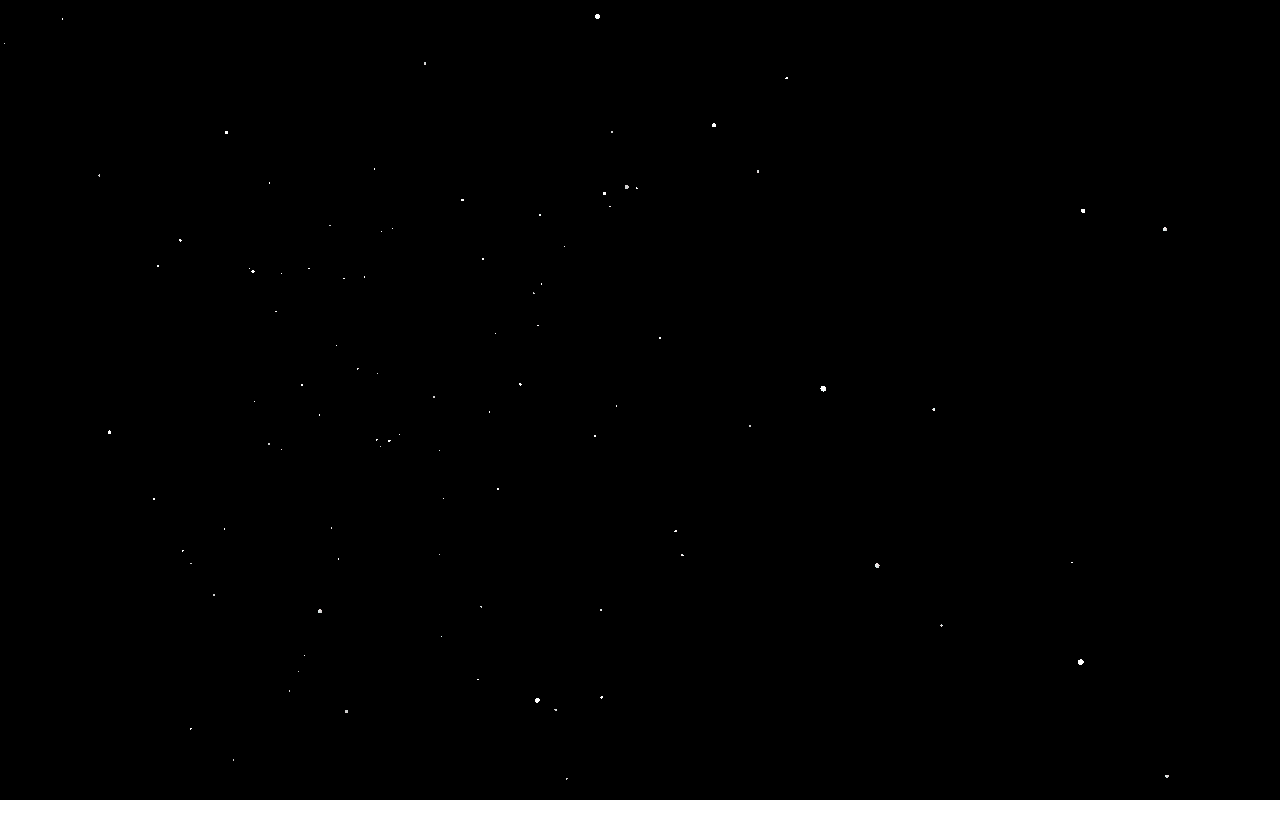
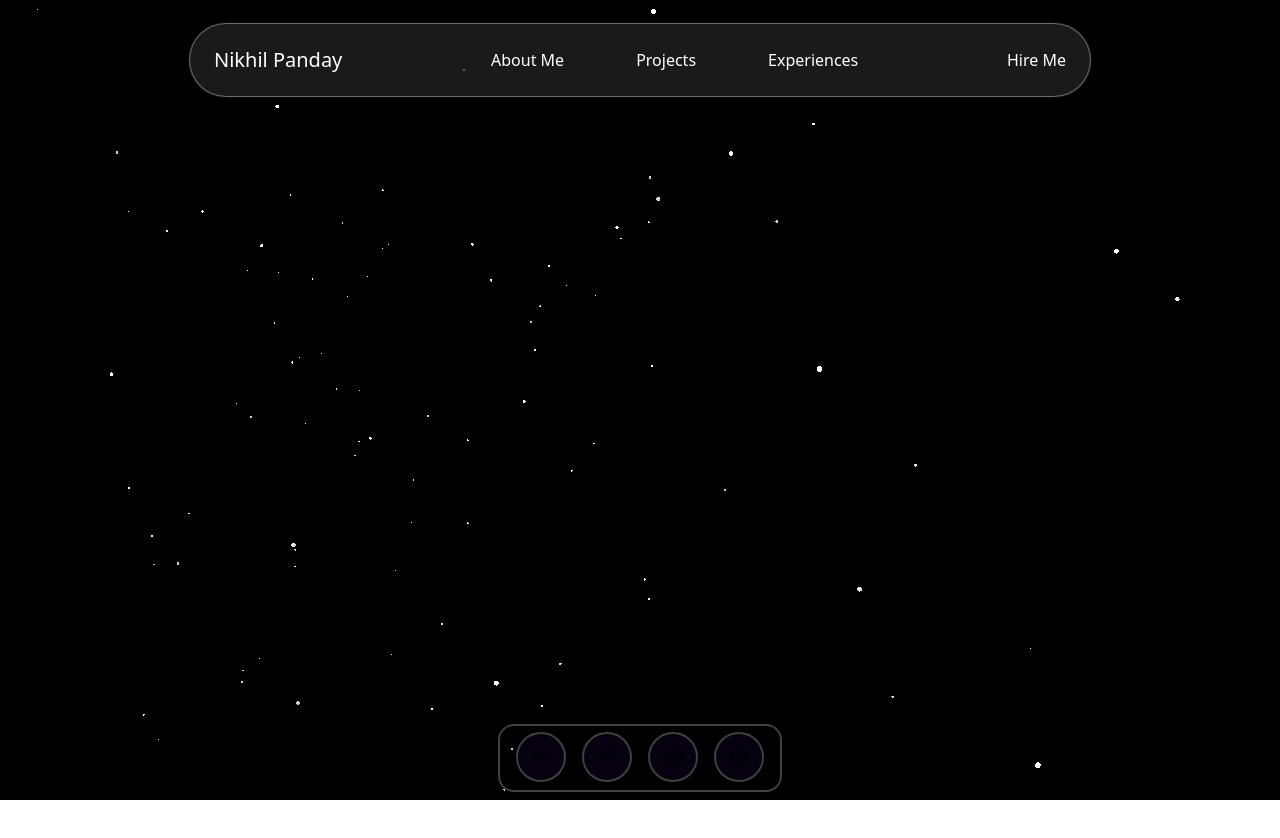
Before and after one commit to nikkkkk239/Portfolio, a React (Vite) app in the folder frontend/: page / in a window 1280 px wide. Shown: the top 838 px of the page. Before the commit the page ends 800 px from the top, so only its background shows below. Built offline with nearby package versions, Linux system fonts and the light colour scheme.

Commit message:
Implemented Navbar

```diff
--- a/frontend/package.json
+++ b/frontend/package.json
@@ -11,11 +11,15 @@
   },
   "dependencies": {
     "@tailwindcss/vite": "^4.1.11",
+    "clsx": "^2.1.1",
     "framer-motion": "^12.23.12",
     "gsap": "^3.13.0",
+    "motion": "^12.23.12",
     "ogl": "^1.0.11",
     "react": "^19.1.0",
     "react-dom": "^19.1.0",
+    "react-icons": "^5.5.0",
+    "tailwind-merge": "^3.3.1",
     "tailwindcss": "^4.1.11"
   },
   "devDependencies": {
--- a/frontend/src/App.css
+++ b/frontend/src/App.css
@@ -1 +1,6 @@
 @import "tailwindcss";
+
+
+.whiteShadow{
+    box-shadow: 0px 0px 1px 1px rgb(120, 120, 120);
+}
--- a/frontend/src/App.tsx
+++ b/frontend/src/App.tsx
@@ -1,37 +1,24 @@
 import { useState } from 'react'
-import reactLogo from './assets/react.svg'
-import viteLogo from '/vite.svg'
+import Navbar from './components/Navbar';
 import './App.css'
 import Particles from './components/Dot';
+import Dock from './components/Dock';
+import { VscHome,VscArchive,VscAccount , VscSettingsGear } from 'react-icons/vsc';
 
-
+  const items = [
+    { icon: <VscHome size={18} />, label: 'Home', onClick: () => alert('Home!') },
+    { icon: <VscArchive size={18} />, label: 'Archive', onClick: () => alert('Archive!') },
+    { icon: <VscAccount size={18} />, label: 'Profile', onClick: () => alert('Profile!') },
+    { icon: <VscSettingsGear size={18} />, label: 'Settings', onClick: () => alert('Settings!') },
+  ];
 
 
 function App() {
   const [count, setCount] = useState(0)
 
   return (
-    <>
-      {/* <div>
-        <a href="https://vite.dev" target="_blank">
-          <img src={viteLogo} className="logo" alt="Vite logo" />
-        </a>
-        <a href="https://react.dev" target="_blank">
-          <img src={reactLogo} className="logo react" alt="React logo" />
-        </a>
-      </div>
-      <h1>Vite + React</h1>
-      <div className="card">
-        <button onClick={() => setCount((count) => count + 1)}>
-          count is {count}
-        </button>
-        <p>
-          Edit <code>src/App.tsx</code> and save to test HMR
-        </p>
-      </div>
-      <p className="read-the-docs">
-        Click on the Vite and React logos to learn more
-      </p> */}
+    <div className='relative w-[100vw]'>
+       <Navbar/>
       <div style={{ width: '100%',backgroundColor : 'black', height: '100vh', position: 'relative' }}>
 
         <Particles
@@ -44,20 +31,16 @@ function App() {
           alphaParticles={false}
           disableRotation={false}
         />
-  {/* <RotatingText
-  texts={['React', 'Bits', 'Is', 'Cool!']}
-  mainClassName="px-2 sm:px-2 md:px-3 bg-cyan-300 text-black overflow-hidden py-0.5 sm:py-1 md:py-2 justify-center rounded-lg"
-  staggerFrom={"last"}
-  initial={{ y: "100%" }}
-  animate={{ y: 0 }}
-  exit={{ y: "-120%" }}
-  staggerDuration={0.025}
-  splitLevelClassName="overflow-hidden pb-0.5 sm:pb-1 md:pb-1"
-  transition={{ type: "spring", damping: 30, stiffness: 400 }}
-  rotationInterval={2000}
-/> */}
+        <Dock
+    items={items}
+    panelHeight={68}
+    baseItemSize={50}
+    magnification={70}
+
+  />
+        <div className='h-[100vh] w-full'></div>
       </div>
-    </>
+    </div>
   )
 }
 
--- /dev/null
+++ b/frontend/src/components/Dock.tsx
@@ -0,0 +1,208 @@
+import {
+  motion,
+  MotionValue,
+  useMotionValue,
+  useSpring,
+  useTransform,
+  type SpringOptions,
+  AnimatePresence,
+} from "framer-motion";
+import React, {
+  Children,
+  cloneElement,
+  useEffect,
+  useMemo,
+  useRef,
+  useState,
+} from "react";
+
+export type DockItemData = {
+  icon: React.ReactNode;
+  label: React.ReactNode;
+  onClick: () => void;
+  className?: string;
+};
+
+export type DockProps = {
+  items: DockItemData[];
+  className?: string;
+  distance?: number;
+  panelHeight?: number;
+  baseItemSize?: number;
+  dockHeight?: number;
+  magnification?: number;
+  spring?: SpringOptions;
+};
+
+type DockItemProps = {
+  className?: string;
+  children: React.ReactNode;
+  onClick?: () => void;
+  mouseX: MotionValue;
+  spring: SpringOptions;
+  distance: number;
+  baseItemSize: number;
+  magnification: number;
+};
+
+type DockLabelProps = {
+  className?: string;
+  children: React.ReactNode;
+   isHovered: MotionValue<number>;
+};
+
+function DockItem({
+  children,
+  className = "",
+  onClick,
+  mouseX,
+  spring,
+  distance,
+  magnification,
+  baseItemSize,
+}: DockItemProps) {
+  const ref = useRef<HTMLDivElement>(null);
+  const isHovered = useMotionValue(0);
+
+  const mouseDistance = useTransform(mouseX, (val) => {
+    const rect = ref.current?.getBoundingClientRect() ?? {
+      x: 0,
+      width: baseItemSize,
+    };
+    return val - rect.x - baseItemSize / 2;
+  });
+
+  const targetSize = useTransform(
+    mouseDistance,
+    [-distance, 0, distance],
+    [baseItemSize, magnification, baseItemSize]
+  );
+  const size = useSpring(targetSize, spring);
+
+  return (
+    <motion.div
+      ref={ref}
+      style={{
+        width: size,
+        height: size,
+      }}
+      onHoverStart={() => isHovered.set(1)}
+      onHoverEnd={() => isHovered.set(0)}
+      onFocus={() => isHovered.set(1)}
+      onBlur={() => isHovered.set(0)}
+      onClick={onClick}
+      className={`relative inline-flex items-center justify-center rounded-full bg-[#060010] border-neutral-700 border-2 shadow-md ${className}`}
+      tabIndex={0}
+      role="button"
+      aria-haspopup="true"
+    >
+      {Children.map(children, (child) =>
+        cloneElement(child as React.ReactElement, { isHovered })
+      )}
+    </motion.div>
+  );
+}
+
+
+
+function DockLabel({ children, className = "", ...rest }: DockLabelProps) {
+  const { isHovered } = rest as { isHovered: MotionValue<number> };
+  const [isVisible, setIsVisible] = useState(false);
+
+  useEffect(() => {
+    const unsubscribe = isHovered.on("change", (latest) => {
+      setIsVisible(latest === 1);
+    });
+    return () => unsubscribe();
+  }, [isHovered]);
+
+  return (
+    <AnimatePresence>
+      {isVisible && (
+        <motion.div
+          initial={{ opacity: 0, y: 0 }}
+          animate={{ opacity: 1, y: -10 }}
+          exit={{ opacity: 0, y: 0 }}
+          transition={{ duration: 0.2 }}
+          className={`${className} absolute -top-6 left-1/2 w-fit whitespace-pre rounded-md border border-neutral-700 bg-[#060010] px-2 py-0.5 text-xs text-white`}
+          role="tooltip"
+          style={{ x: "-50%" }}
+        >
+          {children}
+        </motion.div>
+      )}
+    </AnimatePresence>
+  );
+}
+
+type DockIconProps = {
+  className?: string;
+  children: React.ReactNode;
+};
+
+function DockIcon({ children, className = "" }: DockIconProps) {
+  return (
+    <div className={`flex items-center justify-center ${className}`}>
+      {children}
+    </div>
+  );
+}
+
+export default function Dock({
+  items,
+  className = "",
+  spring = { mass: 0.1, stiffness: 150, damping: 12 },
+  magnification = 70,
+  distance = 200,
+  panelHeight = 64,
+  dockHeight = 256,
+  baseItemSize = 50,
+}: DockProps) {
+  const mouseX = useMotionValue(Infinity);
+  const isHovered = useMotionValue(0);
+
+  const maxHeight = useMemo(
+    () => Math.max(dockHeight, magnification + magnification / 2 + 4),
+    [magnification]
+  );
+  const heightRow = useTransform(isHovered, [0, 1], [panelHeight, maxHeight]);
+  const height = useSpring(heightRow, spring);
+
+  return (
+    <motion.div
+      style={{ height, scrollbarWidth: "none" }}
+      className="mx-2 flex max-w-full items-center"
+    >
+      <motion.div
+        onMouseMove={({ pageX }) => {
+          isHovered.set(1);
+          mouseX.set(pageX);
+        }}
+        onMouseLeave={() => {
+          isHovered.set(0);
+          mouseX.set(Infinity);
+        }}
+        className={`${className} absolute bottom-2 left-1/2 transform -translate-x-1/2 flex items-end w-fit gap-4 rounded-2xl border-neutral-700 border-2 pb-2 px-4`}
+        style={{ height: panelHeight }}
+        role="toolbar"
+        aria-label="Application dock"
+      >
+        {items.map((item, index) => (
+          <DockItem
+            key={index}
+            onClick={item.onClick}
+            className={item.className}
+            mouseX={mouseX}
+            spring={spring}
+            distance={distance}
+            magnification={magnification}
+            baseItemSize={baseItemSize}
+          >
+            <DockIcon>{item.icon}</DockIcon>
+            <DockLabel>{item.label}</DockLabel>
+          </DockItem>
+        ))}
+      </motion.div>
+    </motion.div>
+  );
+}
--- /dev/null
+++ b/frontend/src/components/Navbar.tsx
@@ -0,0 +1,79 @@
+import React, { useState, useRef ,useEffect} from 'react';
+
+const Navbar = () => {
+  const [highlightStyle, setHighlightStyle] = useState({ left: 0, width: 0 });
+  const ulRef = useRef<HTMLUListElement>(null);
+  const [showNavbar,setShowNavbar] = useState(true);
+
+  const handleHover = (e: React.MouseEvent<HTMLLIElement>) => {
+    const target = e.currentTarget;
+    const containerLeft = ulRef.current?.getBoundingClientRect().left || 0;
+    const targetRect = target.getBoundingClientRect();
+
+    setHighlightStyle({
+      left: targetRect.left - containerLeft,
+      width: targetRect.width,
+    });
+  };
+
+  const handlMouseLeave = ()=>{
+    console.log("HI")
+    setHighlightStyle({
+      left : 0 , width : 0
+    })
+  }
+  useEffect(() => {
+    const handleScroll = () => {
+      const currentScroll = window.scrollY;
+      setShowNavbar(currentScroll < 150);
+      if(showNavbar) {
+      console.log("HIIIIIII")
+
+      }
+    };
+
+    window.addEventListener('scroll', handleScroll);
+    return () => window.removeEventListener('scroll', handleScroll);
+  }, []);
+
+
+  return (
+    <div className="fixed w-full mt-6 z-10 text-white">
+      <div className={`max-w-[900px] ${!showNavbar && "translate-y-[-300px]"} mx-auto py-4 backdrop-blur-2xl bg-white/10 rounded-full flex justify-between transition-all duration-300 whiteShadow items-center px-6`}>
+        <div className="font-medium text-xl">Nikhil Panday</div>
+
+        {/* UL container with ref */}
+        <ul
+          ref={ulRef}
+          className="relative flex gap-10 px-2 py-1" onMouseLeave={handlMouseLeave}
+        >
+          {/* Sliding highlight */}
+          <div
+            className="absolute h-9 bg-white rounded-full transition-all duration-300 ease-in-out z-[-1]"
+            style={{
+              left: highlightStyle.left,
+              width: highlightStyle.width,
+            }}
+          />
+
+          {/* Menu Items */}
+          {['About Me', 'Projects', 'Experiences'].map((item, index) => (
+            <li
+              key={index}
+              onMouseEnter={handleHover}
+              className="px-4 py-1 hover:text-black cursor-pointer rounded-md transition-colors duration-200"
+            >
+              {item}
+            </li>
+          ))}
+        </ul>
+
+        <button className="hover:translate-y-[-5px] transition-all duration-150 cursor-pointer hover:font-bold">
+          Hire Me
+        </button>
+      </div>
+    </div>
+  );
+};
+
+export default Navbar;
--- a/frontend/src/index.css
+++ b/frontend/src/index.css
@@ -0,0 +1,3 @@
+*{
+    box-sizing: border-box;
+}
```
Also changed, not shown: 1 other file (tests, documents, lock files or other folders). Lines whose indentation alone changed are shown as unchanged.
